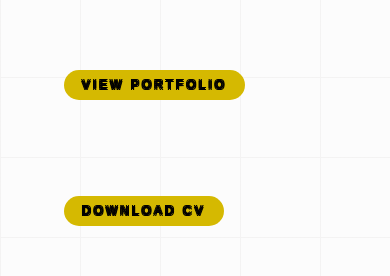
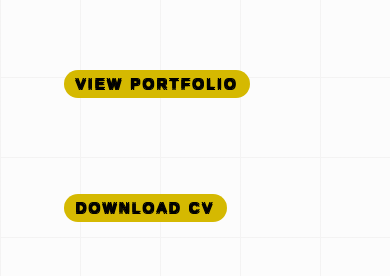
Before and after one commit to S-T-Y-T/portfolio, a Next.js app: page /portfolio in a window 390 px wide. Shown: the part 403-679 px from the top of the page. Built offline with nearby package versions, Linux system fonts and the light colour scheme.

Commit message:
Add size prop to SpiderButton for responsive styling

```diff
--- a/src/components/ui/spider-button.tsx
+++ b/src/components/ui/spider-button.tsx
@@ -3,25 +3,42 @@
 import React from "react";
 import { cn } from "@/lib/utils";
 
+const sizeStyles = {
+  sm: "px-3 py-1 text-sm",
+  md: "px-4 py-2 text-base",
+  lg: "px-6 py-3 text-lg",
+};
+
 interface SpiderButtonProps
   extends React.ButtonHTMLAttributes<HTMLButtonElement> {
   children: React.ReactNode;
   className?: string;
+  size?: "sm" | "md" | "lg";
 }
 
 export function SpiderButton({
   children,
   className,
+  size = "md",
   ...props
 }: SpiderButtonProps) {
   return (
     <div className="button-wrapper">
-      <button className={cn("spiderverse-button", className)} {...props}>
+      <button
+        className={cn(
+          "spiderverse-button",
+          sizeStyles[size],
+          className
+        )}
+        {...props}
+      >
         {children}
+
         <div className="glitch-layers">
           <div className="glitch-layer layer-1">{children}</div>
           <div className="glitch-layer layer-2">{children}</div>
         </div>
+
         <div className="noise" />
         <div className="glitch-slice" />
       </button>
```
